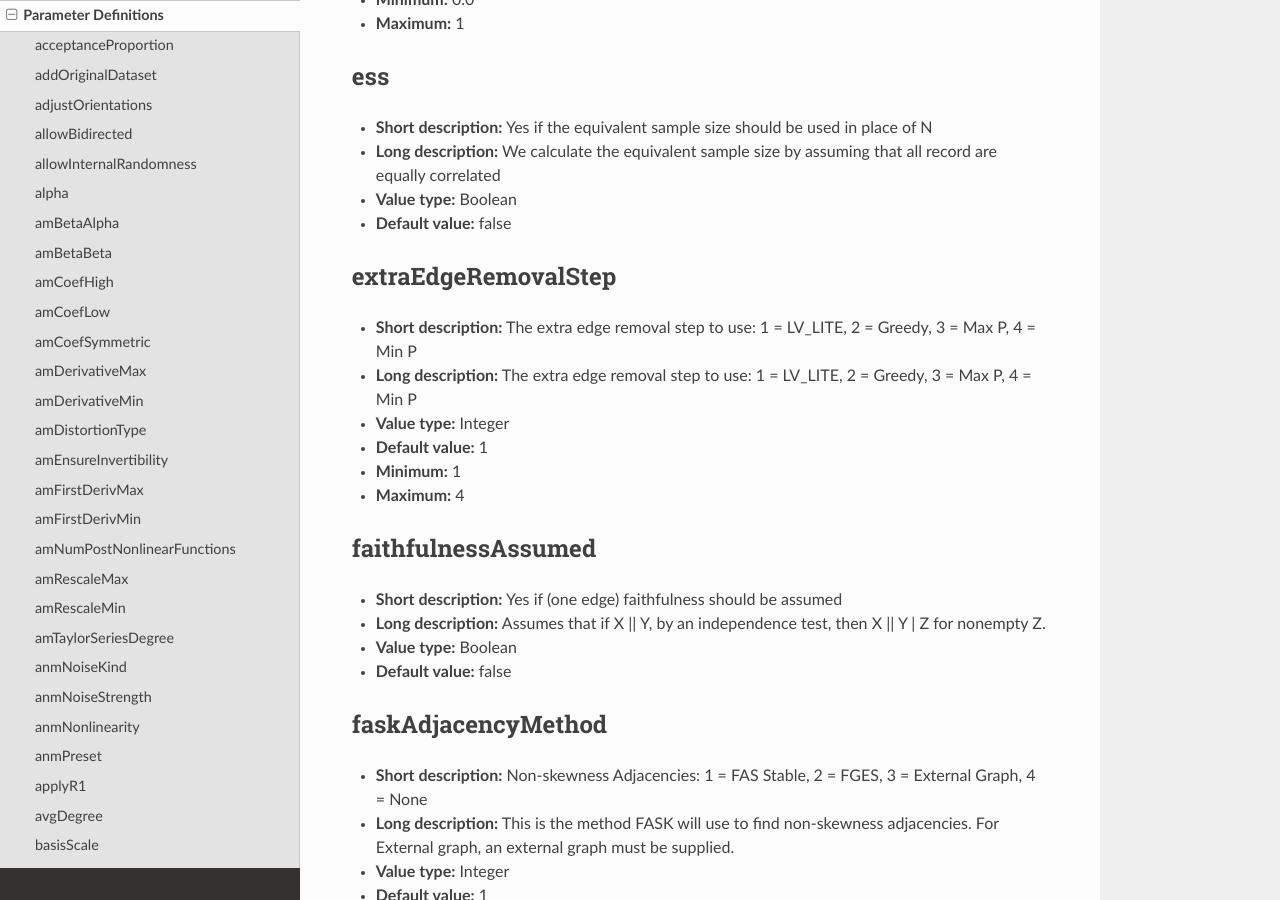
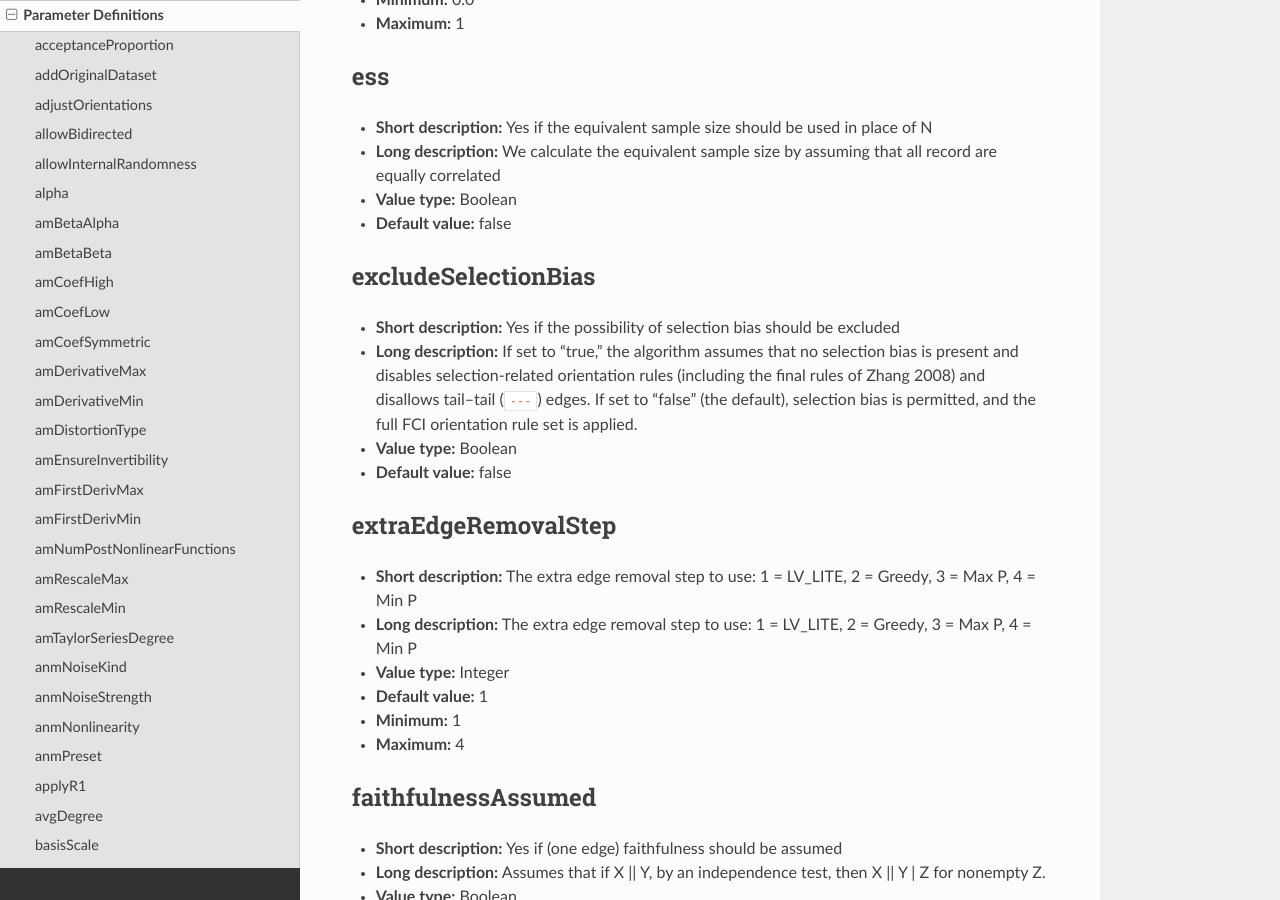
Before and after one commit to cmu-phil/tetrad-manual-rtd, a Sphinx documentation site: the page built from docs/parameter.definitions.md, in a window 1280 px wide and 900 px high, scrolled down 17628 px. Built offline with Sphinx 7.4.7 and the Read the Docs theme 3.1.0, drawn with Linux system fonts in a browser that asks for light colours.

Commit message:
Add `excludeSelectionBias` parameter to documentation:
Expand `parameter.definitions.md` by detailing the `excludeSelectionBias` parameter, including its description, value type, and default behavior.

```diff
--- a/docs/parameter.definitions.md
+++ b/docs/parameter.definitions.md
@@ -568,6 +568,12 @@
 - **Value type:** Boolean
 - **Default value:** false
 
+## excludeSelectionBias
+- **Short description:** Yes if the possibility of selection bias should be excluded
+- **Long description:** If set to “true,” the algorithm assumes that no selection bias is present and disables selection-related orientation rules (including the final rules of Zhang 2008) and disallows tail–tail (`---`) edges. If set to “false” (the default), selection bias is permitted, and the full FCI orientation rule set is applied.
+- **Value type:** Boolean
+- **Default value:** false
+
 ## extraEdgeRemovalStep
 - **Short description:** The extra edge removal step to use: 1 = LV_LITE, 2 = Greedy, 3 = Max P, 4 = Min P
 - **Long description:** The extra edge removal step to use: 1 = LV_LITE, 2 = Greedy, 3 = Max P, 4 = Min P
```
